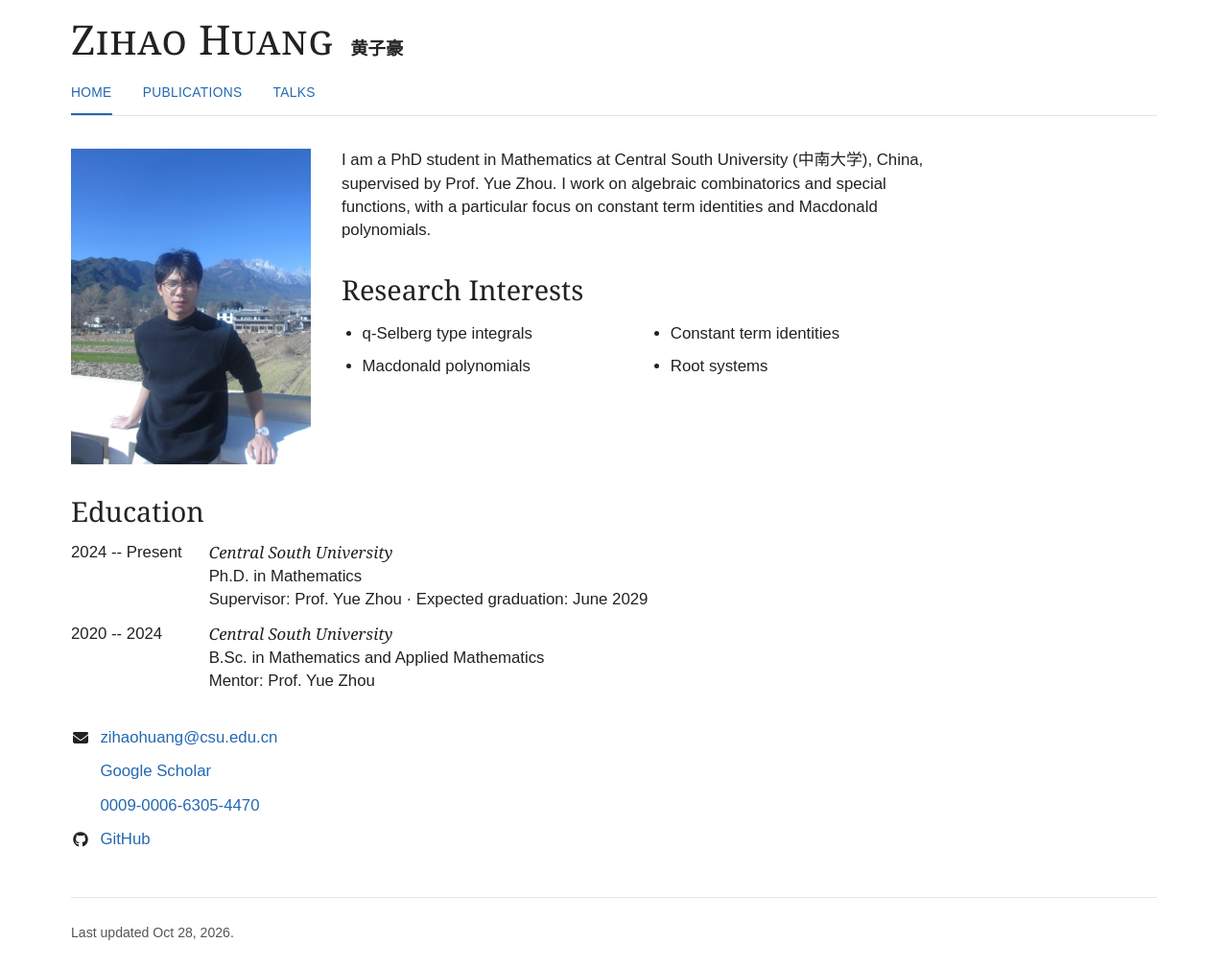
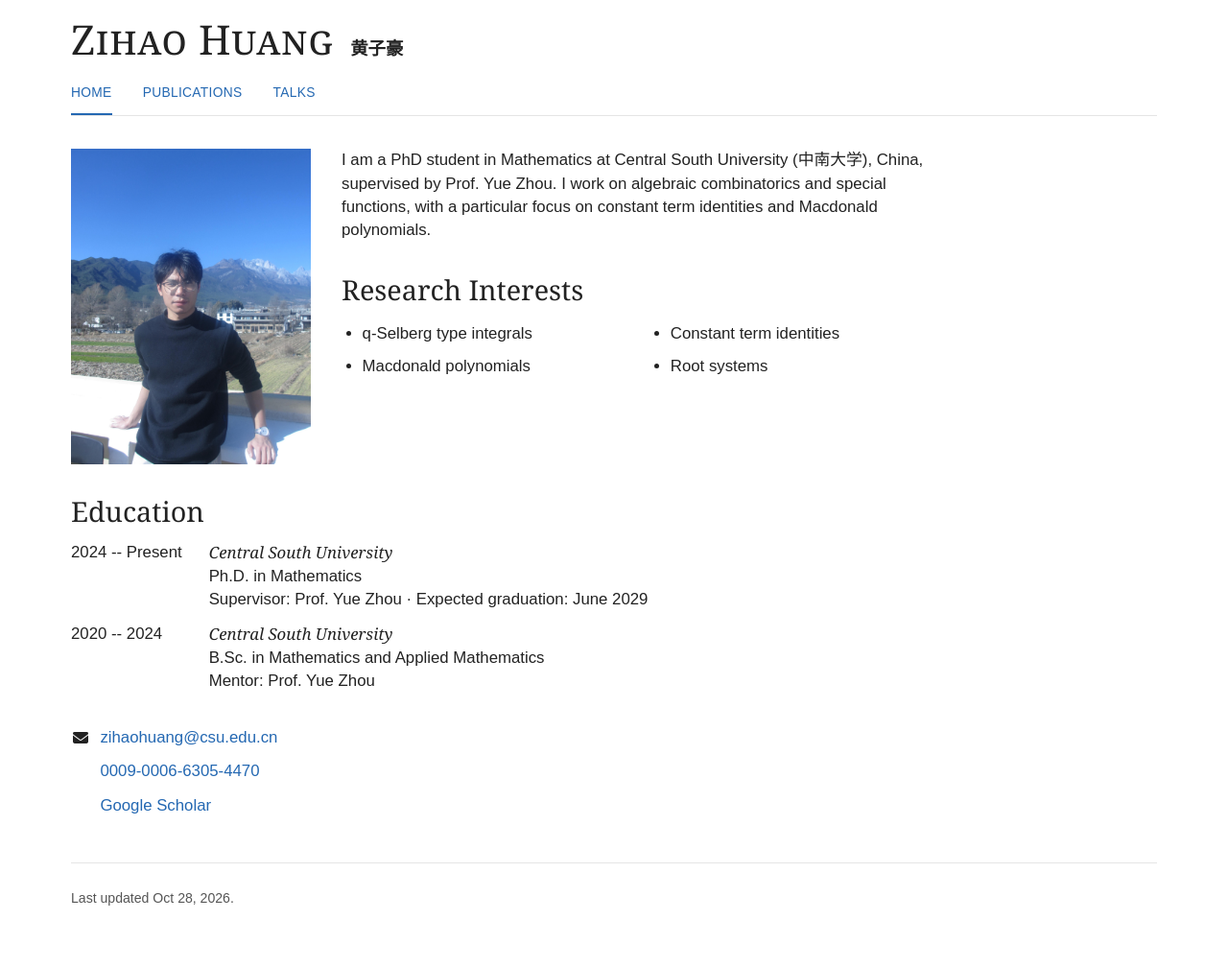
Before and after one commit to zihaohuang156322/zihaohuang156322.github.io, a Jekyll site: the page built from _pages/about.md, in a window 1280 px wide. Shown: the whole page at 96% size. Built offline with Jekyll 4.4.1, drawn with Linux system fonts in a browser that asks for light colours; a style sheet for code colours, icons or effects is not loaded; after the commit the page ends 973 px from its top, so only the background shows below that.

Commit message:
Reorder homepage profile links

```diff
--- a/_pages/about.md
+++ b/_pages/about.md
@@ -53,8 +53,7 @@ redirect_from:
 <section class="contact-section" aria-label="Contact information and academic profiles">
   <ul class="profile-links">
     <li><i class="fas fa-fw fa-envelope" aria-hidden="true"></i><a href="mailto:zihaohuang@csu.edu.cn">zihaohuang@csu.edu.cn</a></li>
+    <li><i class="ai ai-orcid ai-fw" aria-hidden="true"></i><a href="https://orcid.org/0009-0006-6305-4470">0009-0006-6305-4470</a></li>
     <li><i class="ai ai-google-scholar ai-fw" aria-hidden="true"></i><a href="https://scholar.google.com/citations?user=UOnpRzYAAAAJ">Google Scholar</a></li>
-    <li><i class="ai ai-orcid ai-fw" aria-hidden="true"></i><a href="https://orcid.org/0009-0006-6305-4470">0009-0006-6305-4470</a></li>
-    <li><i class="fab fa-fw fa-github" aria-hidden="true"></i><a href="https://github.com/zihaohuang156322">GitHub</a></li>
   </ul>
 </section>
```
